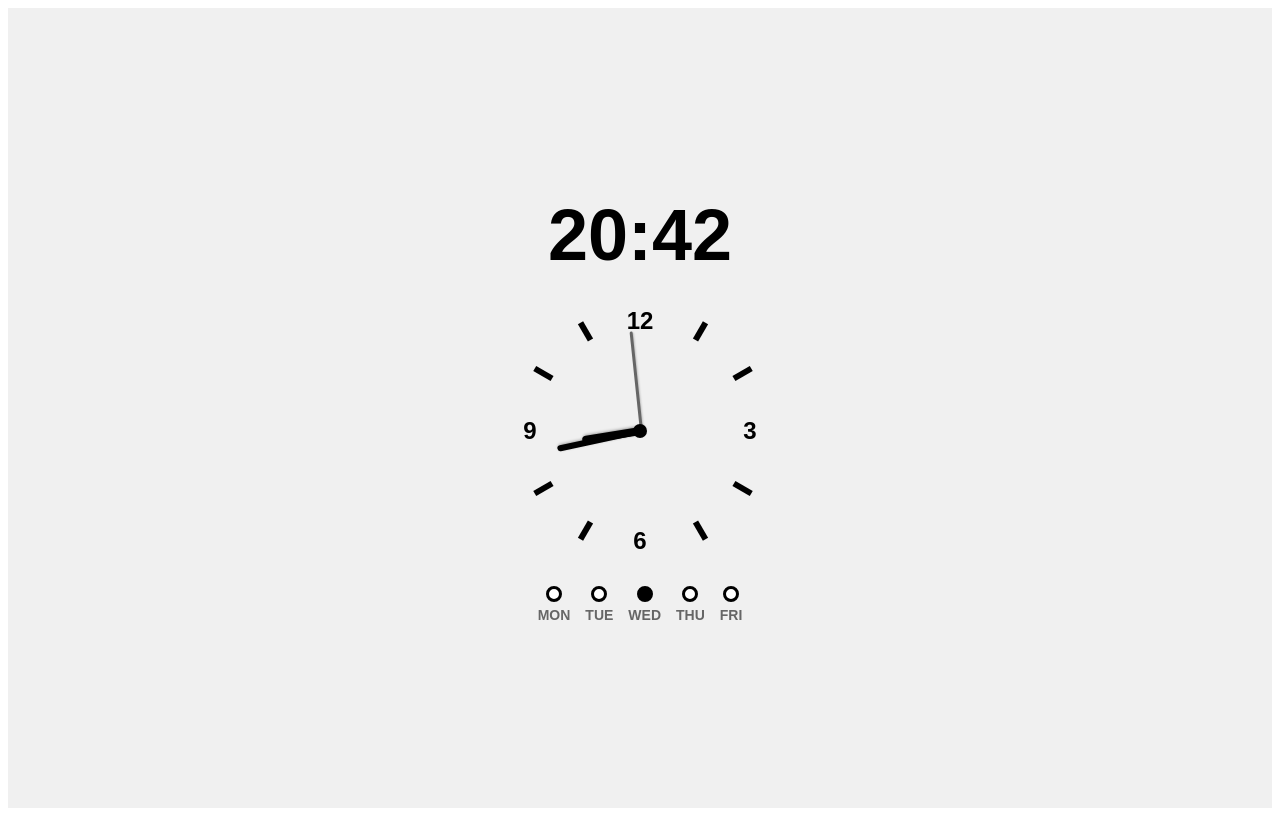
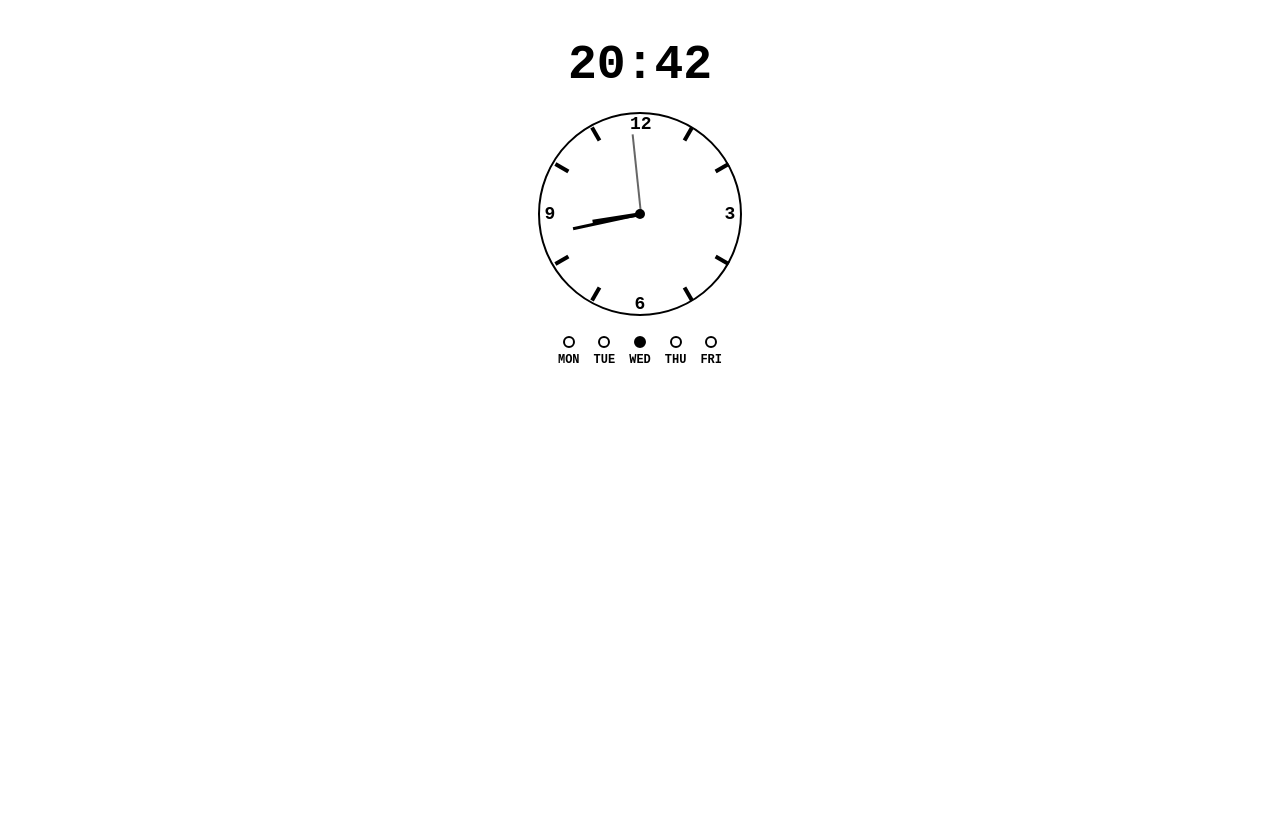
Before and after one commit to luandiasrj/teste, a plain HTML site: page index.html in a window 1280 px wide. Drawn offline with Linux system fonts and the light colour scheme.

Commit message:
Add files via upload

```diff
--- a/index.html
+++ b/index.html
@@ -1,87 +1,29 @@
 <html><head><base href="/">
+<meta name="viewport" content="width=device-width, initial-scale=1.0, maximum-scale=1.0, user-scalable=no">
+<html><head><base href="/">
+<meta name="viewport" content="width=device-width, initial-scale=1.0, maximum-scale=1.0, user-scalable=no">
 <style>
 .clock-container {
-  display: flex;
-  flex-direction: column;
-  justify-content: center;
-  align-items: center;
-  min-height: 100vh;
-  background: #f0f0f0;
-  gap: 30px;
+  display: block;
+  padding: 20px;
+  text-align: center;
+  background: #fff;
 }
 
 .clock {
-  width: 250px;
-  height: 250px;
+  width: 200px;
+  height: 200px;
   border-radius: 50%;
   position: relative;
-}
-
-.clock-face {
-  width: 100%;
-  height: 100%;
-  position: relative;
+  margin: 20px auto;
+  border: 2px solid #000;
 }
 
 .digital-time {
-  font-family: Arial, sans-serif;
-  font-size: 36px;
+  font-family: monospace;
+  font-size: 48px !important;
   font-weight: bold;
-  text-align: center;
-}
-
-.hand {
-  position: absolute;
-  bottom: 50%;
-  left: 50%;
-  -webkit-transform-origin: bottom;
-  -moz-transform-origin: bottom;
-  -ms-transform-origin: bottom;
-  -o-transform-origin: bottom;
-  transform-origin: bottom;
-  border-radius: 4px;
-}
-
-.hour-hand {
-  width: 8px;
-  height: 25%;
-  background: #000;
-  -webkit-box-shadow: 1px 1px 3px rgba(0,0,0,0.3);
-  -moz-box-shadow: 1px 1px 3px rgba(0,0,0,0.3);
-  box-shadow: 1px 1px 3px rgba(0,0,0,0.3);
-}
-
-.minute-hand {
-  width: 6px;
-  height: 35%;
-  background: #000;
-  -webkit-box-shadow: 1px 1px 3px rgba(0,0,0,0.3);
-  -moz-box-shadow: 1px 1px 3px rgba(0,0,0,0.3);
-  box-shadow: 1px 1px 3px rgba(0,0,0,0.3);
-}
-
-.second-hand {
-  width: 3px;
-  height: 40%;
-  background: #666;
-  -webkit-box-shadow: 1px 1px 2px rgba(0,0,0,0.2);
-  -moz-box-shadow: 1px 1px 2px rgba(0,0,0,0.2);
-  box-shadow: 1px 1px 2px rgba(0,0,0,0.2);
-}
-
-.center-dot {
-  position: absolute;
-  width: 14px;
-  height: 14px;
-  background: #000;
-  border-radius: 50%;
-  top: 50%;
-  left: 50%;
-  -webkit-transform: translate(-50%, -50%);
-  -moz-transform: translate(-50%, -50%);
-  -ms-transform: translate(-50%, -50%);
-  -o-transform: translate(-50%, -50%);
-  transform: translate(-50%, -50%);
+  margin: 10px 0;
 }
 
 .markers {
@@ -92,65 +34,75 @@
 
 .marker {
   position: absolute;
-  width: 6px;
-  height: 20px;
+  width: 4px;
+  height: 15px;
   background: #000;
   left: 50%;
-  -webkit-transform-origin: 50% 125px;
-  -moz-transform-origin: 50% 125px;
-  -ms-transform-origin: 50% 125px;
-  -o-transform-origin: 50% 125px;
-  transform-origin: 50% 125px;
+  transform-origin: 50% 100px;
+}
+
+.hand {
+  position: absolute;
+  bottom: 50%;
+  left: 50%;
+  transform-origin: bottom;
+  background: #000;
+}
+
+.hour-hand {
+  width: 4px;
+  height: 25%;
+}
+
+.minute-hand {
+  width: 3px;
+  height: 35%;
+}
+
+.second-hand {
+  width: 2px;
+  height: 40%;
+  background: #666;
+}
+
+.center-dot {
+  position: absolute;
+  width: 10px;
+  height: 10px;
+  background: #000;
+  border-radius: 50%;
+  top: 50%;
+  left: 50%;
+  transform: translate(-50%, -50%);
 }
 
 .hour-number {
   position: absolute;
-  font-family: Arial, sans-serif;
-  font-size: 24px;
+  font-family: monospace;
+  font-size: 18px;
   font-weight: bold;
-  -webkit-transform-origin: center;
-  -moz-transform-origin: center;
-  -ms-transform-origin: center;
-  -o-transform-origin: center;
-  transform-origin: center;
-  width: 30px;
-  height: 30px;
+  width: 20px;
+  height: 20px;
   text-align: center;
-  line-height: 30px;
 }
 
 .day-indicators {
-  display: -webkit-box;
-  display: -moz-box;
-  display: -ms-flexbox;
-  display: -webkit-flex;
-  display: flex;
-  gap: 15px;
+  margin-top: 20px;
+  text-align: center;
 }
 
 .day-indicator {
-  display: -webkit-box;
-  display: -moz-box;
-  display: -ms-flexbox;
-  display: -webkit-flex;
-  display: flex;
-  -webkit-flex-direction: column;
-  -moz-flex-direction: column;
-  -ms-flex-direction: column;
-  flex-direction: column;
-  -webkit-align-items: center;
-  -moz-align-items: center;
-  -ms-align-items: center;
-  align-items: center;
-  gap: 5px;
+  display: inline-block;
+  margin: 0 5px;
 }
 
 .day-dot {
-  width: 10px;
-  height: 10px;
+  width: 8px;
+  height: 8px;
   border-radius: 50%;
-  border: 3px solid #000;
+  border: 2px solid #000;
   background: white;
+  margin: 0 auto 5px;
 }
 
 .day-dot.active {
@@ -158,9 +110,8 @@
 }
 
 .day-label {
-  font-size: 14px;
-  color: #666;
-  font-family: Arial, sans-serif;
+  font-size: 12px;
+  font-family: monospace;
   font-weight: bold;
 }
 </style>
@@ -208,6 +159,7 @@
 <script>
 (function() {
   function requestFullScreenAndPreventSleep() {
+    // Tenta fullscreen
     var elem = document.documentElement;
     if (elem.requestFullscreen) {
       elem.requestFullscreen();
@@ -217,16 +169,8 @@
       elem.msRequestFullscreen();
     }
 
-    if ('wakeLock' in navigator) {
-      function requestWakeLock() {
-        navigator.wakeLock.request('screen').then(function(wakeLock) {
-          console.log('Wake Lock is active');
-        }).catch(function(err) {
-          console.log('Wake Lock error:', err);
-        });
-      }
-      requestWakeLock();
-    } else {
+    // Múltiplos métodos para manter a tela ativa
+    function createKeepAwakeVideo() {
       var video = document.createElement('video');
       video.setAttribute('loop', '');
       video.setAttribute('playsinline', '');
@@ -246,9 +190,25 @@
       document.body.appendChild(video);
       video.play();
     }
+
+    // Tenta Wake Lock API
+    if ('wakeLock' in navigator) {
+      navigator.wakeLock.request('screen').catch(function() {
+        createKeepAwakeVideo();
+      });
+    } else {
+      createKeepAwakeVideo();
+    }
+
+    // Método adicional usando refresh periódico
+    setInterval(function() {
+      window.dispatchEvent(new Event('mousemove'));
+    }, 30000);
   }
 
-  document.addEventListener('click', requestFullScreenAndPreventSleep, { once: true });
+  // Ativa os métodos tanto no clique quanto no carregamento
+  document.addEventListener('click', requestFullScreenAndPreventSleep);
+  window.addEventListener('load', requestFullScreenAndPreventSleep);
 
   var markers = document.querySelector('.markers');
   for(var i = 0; i < 12; i++) {
```
